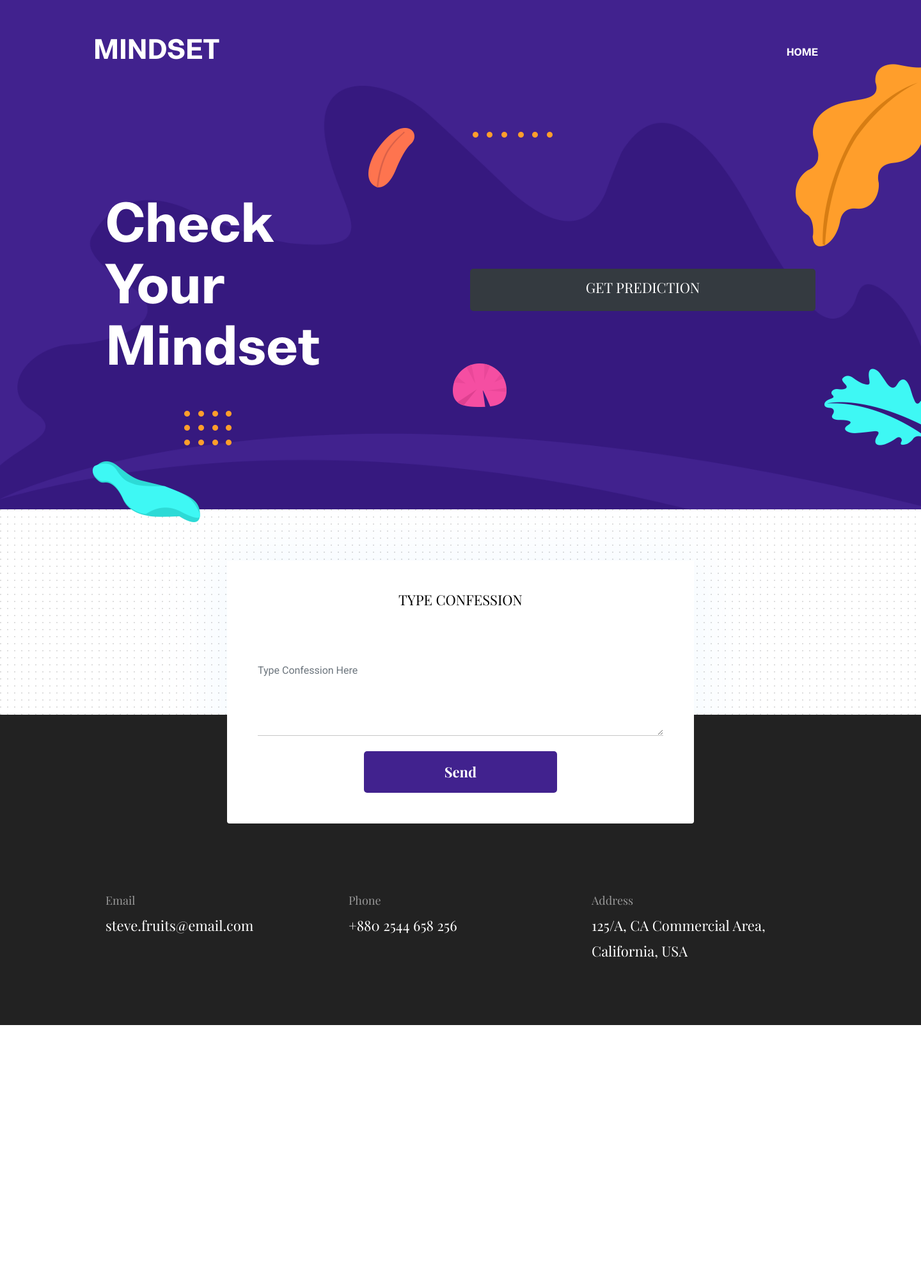
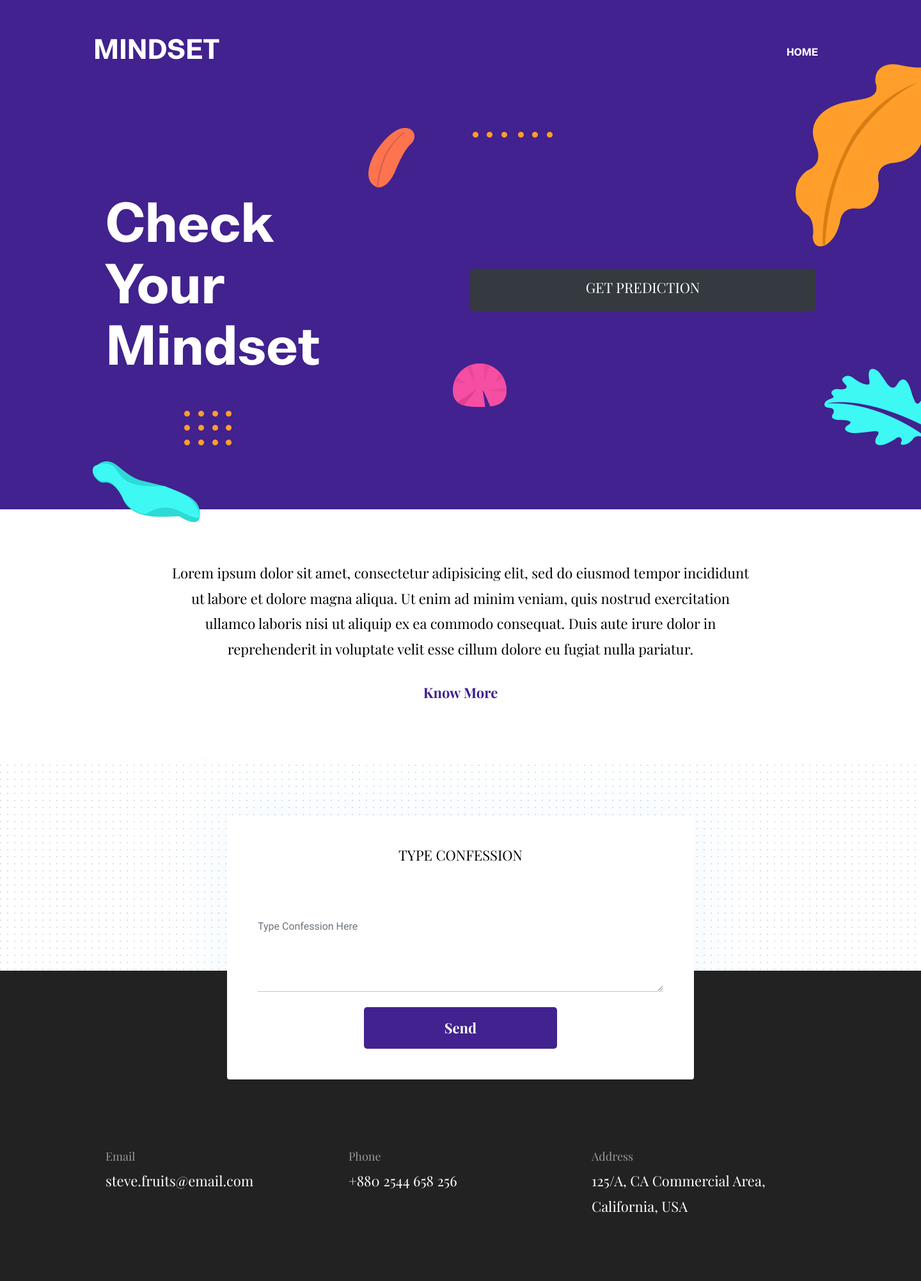
Before and after one commit to yash2998chhabria/Django-RNN, a Django app: page / in a window 1440 px wide; the page is wider, and only the part inside the window is pictured. Shown: that part at 64% size. Before the commit the page ends 1602 px from the top of that part, so only its background shows below. Run offline with Django 3.2, Linux system fonts and the light colour scheme; some libraries are stand-ins or nearby versions.

Commit message:
added description

```diff
--- a/Templates/home.html
+++ b/Templates/home.html
@@ -61,9 +61,9 @@
       </div>
     </div>
   </div>
-  <div class="layer-bg w-100">
-    <img class="img-fluid w-100" src="images/illustrations/leaf-bg.png" alt="bg-shape">
-  </div>
+  <!--<div class="layer-bg w-100">-->
+  <!--  <img class="img-fluid w-100" src="images/illustrations/leaf-bg.png" alt="bg-shape">-->
+  <!--</div>-->
   <div class="layer" id="l2">
     <img src="{% static 'images/illustrations/dots-cyan.png' %}" alt="bg-shape">
   </div>
@@ -99,6 +99,19 @@
 </section>
 <!-- /hero area -->
 
+<section class="section">
+  <div class="container">
+    <div class="row">
+      <div class="col-lg-10 mx-auto text-center">
+        <p class="font-secondary paragraph-lg text-dark">Lorem ipsum dolor sit amet, consectetur adipisicing elit, sed
+          do eiusmod tempor incididunt ut labore et dolore magna aliqua. Ut enim ad minim veniam, quis nostrud
+          exercitation ullamco laboris nisi ut aliquip ex ea commodo consequat. Duis aute irure dolor in reprehenderit
+          in voluptate velit esse cillum dolore eu fugiat nulla pariatur.</p>
+        <a href="about.html" class="btn btn-transparent">know more</a>
+      </div>
+    </div>
+  </div>
+</section>
 
 <!-- contact -->
 <section class="section section-on-footer" data-background="images/backgrounds/bg-dots.png">
```
